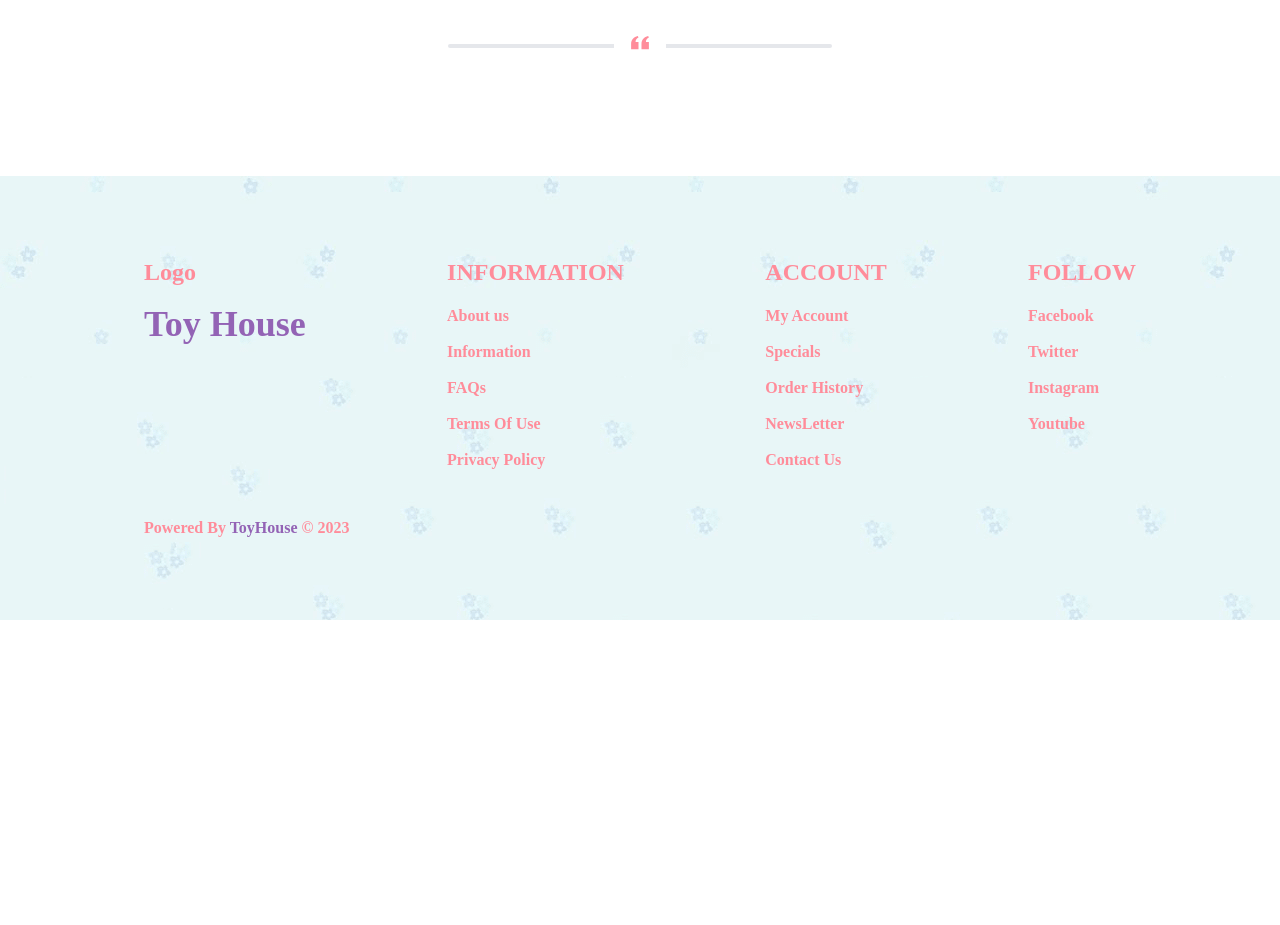
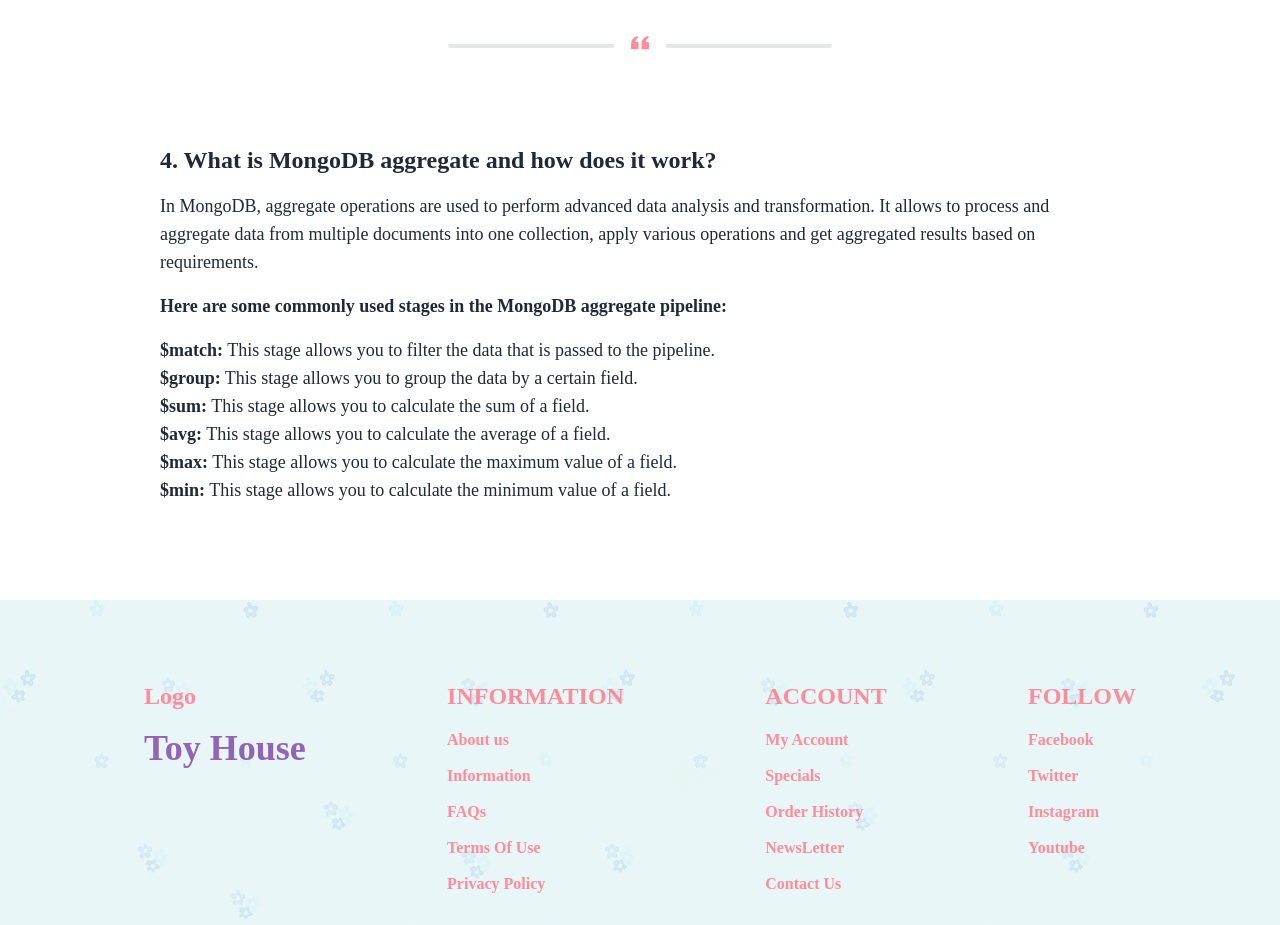
Before and after one commit to Abdullah149081/toy-house-client, a React (Vite) app: page /blog in a window 1280 px wide. Shown: the part 1660-2585 px from the top of the page. Before the commit the page ends 2280 px from the top, so only its background shows below. Built offline with nearby package versions, Linux system fonts and the light colour scheme; no server answers; a web font is replaced by a local one.

Commit message:
What is MongoDB aggregate and how does it work? question aswer done

```diff
--- a/src/page/Blog/Blog.jsx
+++ b/src/page/Blog/Blog.jsx
@@ -98,6 +98,37 @@ const Blog = () => {
             </div>
           </div>
         </div>
+
+        {/* Q: 4 */}
+        <div className="space-y-4 mt-8 p-4 ">
+          <h2 className="lg:text-2xl font-bold">4. What is MongoDB aggregate and how does it work?</h2>
+
+          <p className="text-lg font-normal">
+            In MongoDB, aggregate operations are used to perform advanced data analysis and transformation. It allows to process and aggregate data from multiple documents into one collection, apply
+            various operations and get aggregated results based on requirements.
+          </p>
+          <p className="text-lg font-bold">Here are some commonly used stages in the MongoDB aggregate pipeline:</p>
+          <ul className="">
+            <li className="text-lg">
+              <span className="font-semibold">$match:</span> This stage allows you to filter the data that is passed to the pipeline.
+            </li>
+            <li className="text-lg">
+              <span className="font-semibold">$group:</span> This stage allows you to group the data by a certain field.
+            </li>
+            <li className="text-lg">
+              <span className="font-semibold">$sum:</span> This stage allows you to calculate the sum of a field.
+            </li>
+            <li className="text-lg">
+              <span className="font-semibold">$avg:</span> This stage allows you to calculate the average of a field.
+            </li>
+            <li className="text-lg">
+              <span className="font-semibold">$max:</span> This stage allows you to calculate the maximum value of a field.
+            </li>
+            <li className="text-lg">
+              <span className="font-semibold">$min:</span> This stage allows you to calculate the minimum value of a field.
+            </li>
+          </ul>
+        </div>
       </div>
     </div>
   );
```
